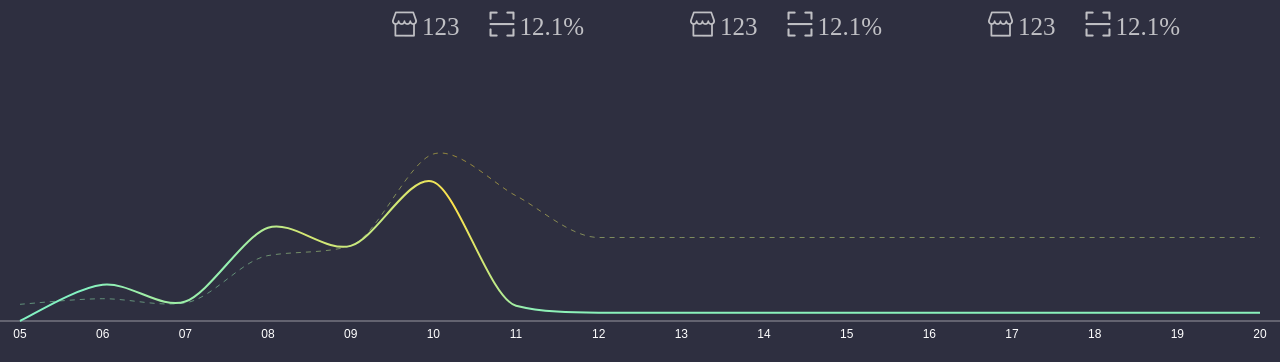
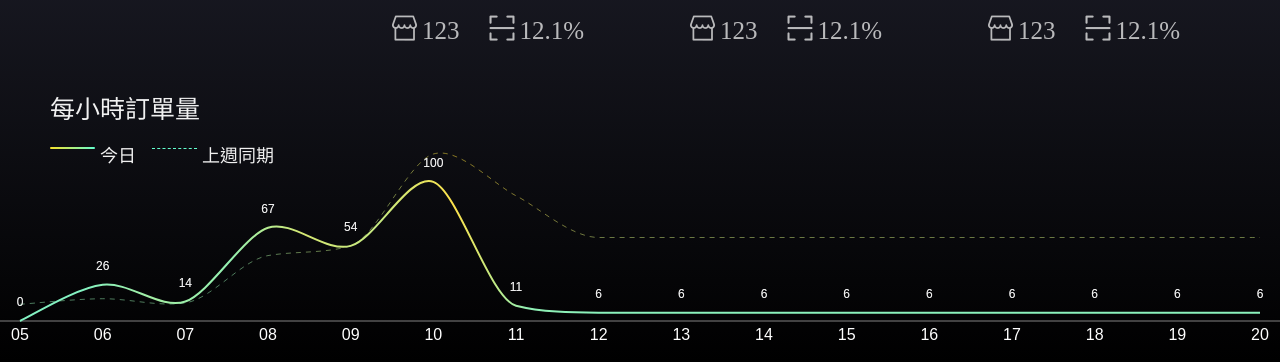
Before and after one commit to comdan66/huskeyTv, a plain HTML site: page index.html in a window 1280 px wide. Shown: the part 438-800 px from the top of the page. Drawn offline with Linux system fonts and the light colour scheme; a web font is replaced by a local one.

Commit message:
Fix code.

```diff
--- a/cmd/imports/_oa-import.scss
+++ b/cmd/imports/_oa-import.scss
@@ -18,4 +18,5 @@
 @import "compass/css3/background-size";
 @import "compass/css3/filter";
 @import "compass/css3/background-clip";
-@import "compass/css3/appearance"
+@import "compass/css3/appearance";
+// @import "compass/css3/border-image";
--- a/index.html
+++ b/index.html
@@ -65,10 +65,16 @@
         </div>
         <div class='row r3'>
           <div class='line-chart'></div>
+          <div class='desc'>
+            <span>每小時訂單量</span>
+            <div><span>今日</span><span>上週同期</span></div>
+          </div>
         </div>
       </div>
 
-      <div class='p2'>2</div>
+      <div class='p2'>
+
+      </div>
     </div>
 
   </body>
--- a/scss/public.scss
+++ b/scss/public.scss
@@ -28,7 +28,9 @@ html {
     height: 100%;
     font-size: medium;
     font-family: cwTeXHei, Roboto,RobotoDraft,Helvetica,Arial,sans-serif,"微軟正黑體", "Microsoft JhengHei";
-    background: rgba(46, 47, 64, 1.00);
+    background: rgba(46, 47, 65, 1.00);
+
+
     color: rgba(241, 241, 241, 1.00);
 
     @include font-smoothing(antialiased);
@@ -68,7 +70,7 @@ html {
 
     // border: 1px solid rgba(255, 0, 0, .3);
     z-index: 1;
-    background-color: rgba(46, 47, 64, 1.00);
+    background-color: rgba(46, 47, 65, 1.00);
     border: 1px solid rgba(241, 241, 241, 1.00);
     font-size: 14px;
     @include opacity(.5);
@@ -77,7 +79,7 @@ html {
     &:first-child {
       @include border-top-left-radius(3px);
     }
-    &:last-child {
+    &:nth-last-child(2) {
       @include border-top-right-radius(3px);
     }
 
@@ -125,10 +127,11 @@ html {
     width: 100%;
     height: 100%;
     z-index: 1;
-    background-color: rgba(46, 47, 64, 1.00);
+    background-color: rgba(46, 47, 65, 1.00);
+
+    @include background-image(linear-gradient(top, rgba(46, 47, 65, 1.00) 0%, rgba(0, 0, 0, 1) 100%));
     @include opacity(0);
     @include transition(opacity .3s);
-
 
     &.active {
       position: relative;
@@ -169,7 +172,7 @@ html {
         display: inline-block;
         width: 100%;
         // border: 1px solid rgba(255, 0, 0, .3);
-        font-size: 22px;
+        font-size: 25px;
         padding-left: 25px + 5px;
 
         + span {
@@ -250,8 +253,51 @@ html {
     }
   }
   .r3 {
+    position: relative;
     height: calc(100% / 3 - 50px / 3);
     padding-bottom: 16px;
+
+    .desc {
+      display: inline-block;
+      position: absolute;
+      left: 50px;
+      top: -40px;
+
+      >span {
+        font-size: 25px;
+      }
+      >div {
+
+        margin-top: 16px;
+        @include clearfix();
+
+        span {
+          float: left;
+          display: inline-block;
+          font-size: 18px;
+
+          &:before {
+            content: '';
+            display: inline-block;
+            width: 45px;
+            height: 2px;
+            margin-top: 6px;
+            margin-right: 5px;
+            background-color: transparent;
+            @include border-radius(2px);
+            @include background-image(linear-gradient(left, rgba(247, 225, 43, 1.00) 0%, rgba(99, 254, 207, 1.00) 100%));
+          }
+          + * {
+            margin-left: 16px;
+            &:before {
+              @include border-radius(0);
+              @include background-image(none);
+              border-bottom: 1px dashed rgba(99, 254, 207, 1.00);
+            }
+          }
+        }
+      }
+    }
   }
 }
 
@@ -273,7 +319,7 @@ html {
   }
 
   .x-axis .tick text {
-    font-size: 12px;
+    font-size: 16px;
   }
 
   path {
@@ -285,4 +331,11 @@ html {
       @include opacity(.5);
     }
   }
+  .labels-group {
+    text {
+      font-size: 12px;
+      @include opacity(.75);
+    }
+    // color: white;
+  }
 }
```
Also changed, not shown: css/public.css, js/public.js.
